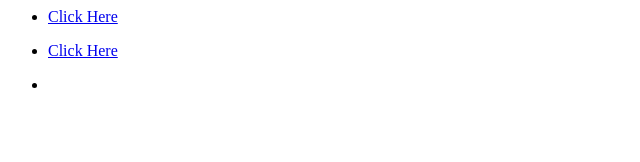
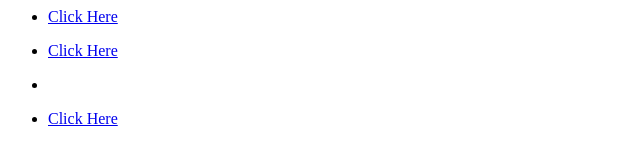
Before and after one commit to FlorianKrippner/pdf-qrcode-test, a plain HTML site: page index.html in a window 1280 px wide. Shown: the full height of the page, 0-640 px from the left. Drawn offline with Linux system fonts and the light colour scheme.

Commit message:
Update index.html

```diff
--- a/index.html
+++ b/index.html
@@ -3,5 +3,6 @@
     <li><p><a href="sample.pdf">Click Here</a></p></li>
     <li><p><a href="sample2.pdf">Click Here</a></p></li>
     <li><p><a href="sample.pdf"></a></p></li>
+    <li><p><a href="Gästemappe - kleiner Eisbär.pdf">Click Here</a></p></li>
   </ul>
 </html>
```
